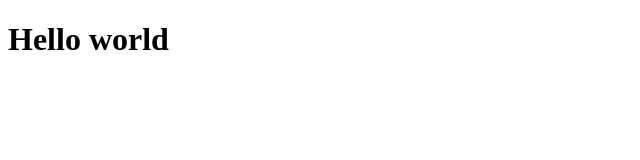
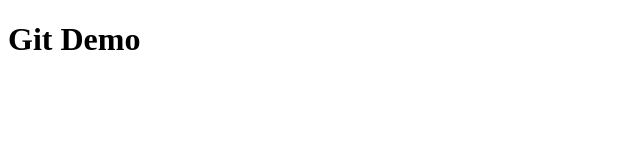
Before and after one commit to Vrishabh-Vyawahare/examples, a React (Create React App) app: page / in a window 1280 px wide. Shown: the top 160 px of the page, without its empty margins (0-640 px from the left). Built offline with nearby package versions, Linux system fonts and the light colour scheme.

Commit message:
New Setup

```diff
--- a/src/App.js
+++ b/src/App.js
@@ -3,10 +3,7 @@
 function App() {
   return (
     <div>
-
-          <h1>Hello world</h1>
-
-
+          <h1>Git Demo</h1>
     </div>
   );
 }
```
